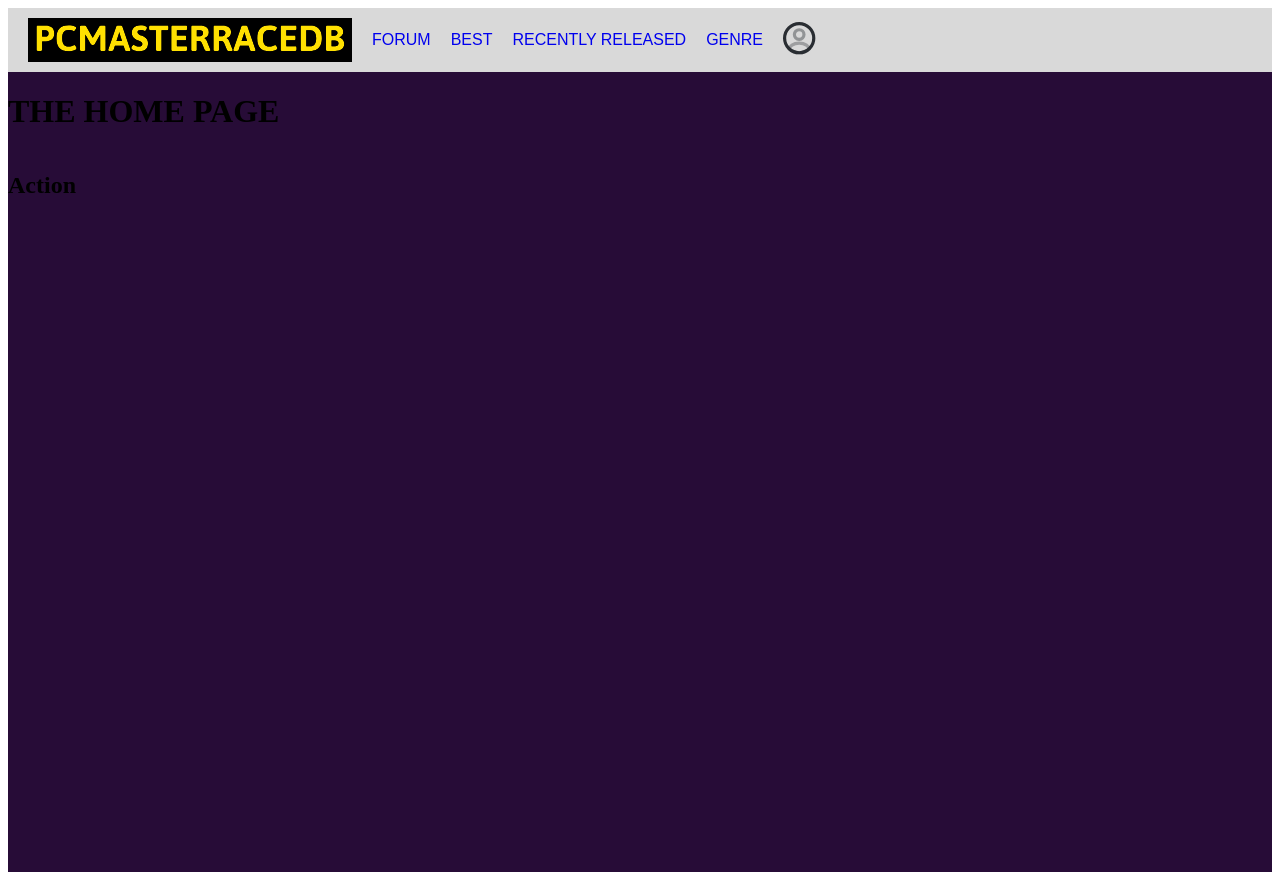
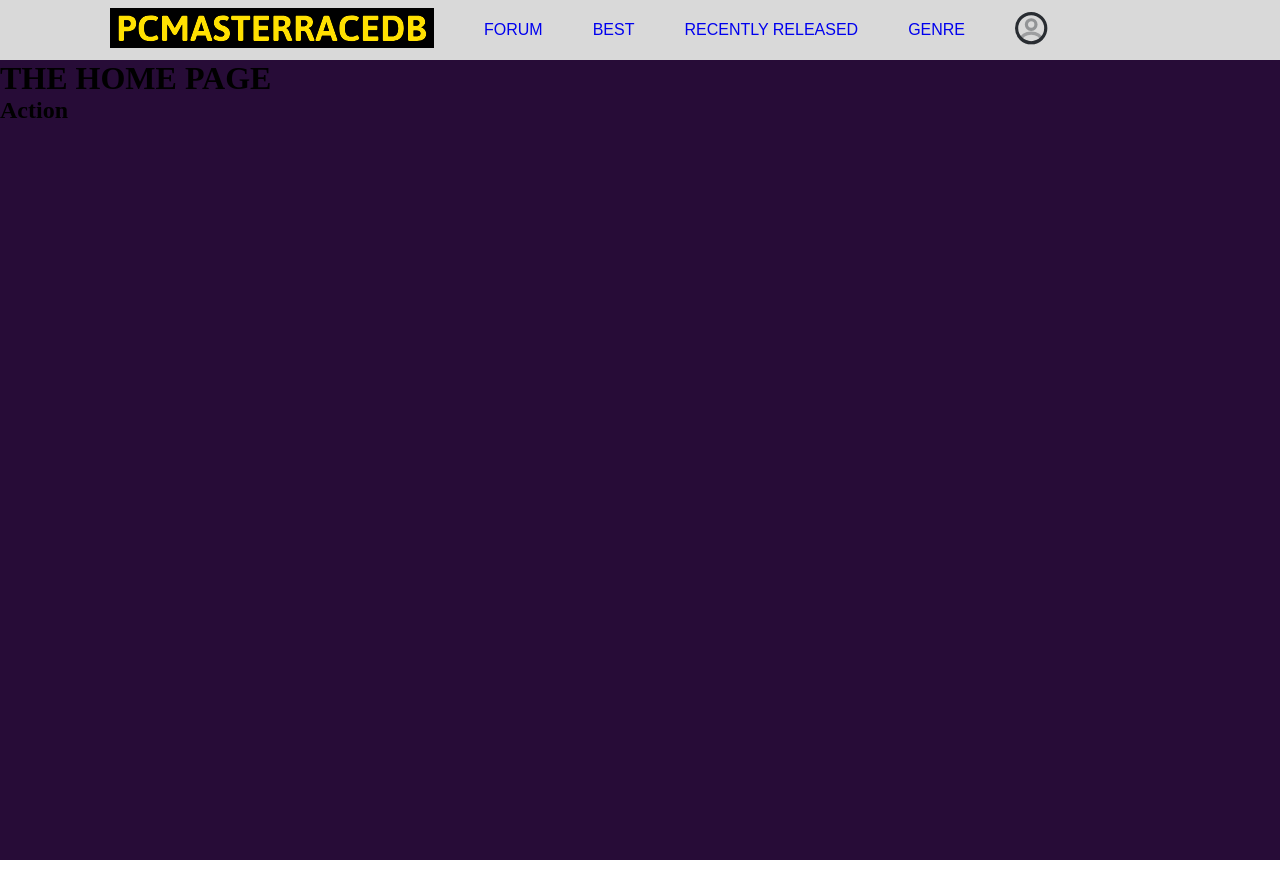
Before and after one commit to JacopoFoschi2/ElaboratoISW, a Vue app in the folder frontend/: page / in a window 1280 px wide. Built offline with nearby package versions, Linux system fonts and the light colour scheme.

Commit message:
fix: fixed the white margin on the page and placed at center the navbar content

```diff
--- a/frontend/src/App.vue
+++ b/frontend/src/App.vue
@@ -1,14 +1,13 @@
 <template>
-    <nav class="navbar-home">
-        <ul>
-            <div class="nav-container">
-                <li class="logo-home"><router-link to="/"><img src="./assets/logo.svg" alt="Logo"></router-link></li>
+    <nav class="navbar-everywhere">
+        <ul class="nav-container">
+                <li><router-link to="/"><img src="./assets/logo.svg" alt="Logo"></router-link></li>
                 <li><router-link to="/prova">FORUM</router-link></li>
                 <li><router-link to="/">BEST</router-link></li>
                 <li><router-link to="/">RECENTLY RELEASED</router-link></li>
                 <li><router-link to="/">GENRE</router-link></li>
-                <li><router-link to="/"><img src="./assets/pfpIcon.svg" alt="User Icon"></img></router-link></li>
-            </div>
+                <li><router-link to="/"><img class="pfp-" src="./assets/pfpIcon.svg" alt="User Icon">
+                </img></router-link></li>
         </ul>
     </nav>
     <main>
@@ -19,21 +18,24 @@
 </template>
 
 <style scoped>
-    html, body {
-        margin: 0;
-        padding: 0;
-        box-sizing: border-box;
-    }
-
-    .navbar-home{
+.navbar-everywhere {
     display: flex;
     background-color: #d9d9d9;
     align-items: center;
-        justify-content: space-between;
-        padding: 10px 20px;
+    justify-content: center;
+    height: 60px;
+    width: 100%;
+
+    .nav-container {
+        max-width: 1060px;
+        width: 100%;
+        display: flex;
+        align-items: center;
+        gap: 50px;
+    }
 }
 
-    ul{
+ul {
     list-style: none;
     display: flex;
     gap: 20px;
@@ -41,21 +43,19 @@
     margin: 0;
     align-items: center;
 
-        .nav-container{
+    .nav-container {
         display: flex;
         align-items: center;
         gap: 20px;
         max-width: 1060px;
     }
 
-        a{
+    li {
+        a {
             text-decoration: none;
             font: 1em sans-serif;
         }
     }
-    .logo-home {
-        font-weight: bold;
-        color: #FFE001;
-        background-color: black;
+
 }
 </style>
--- a/frontend/src/main.ts
+++ b/frontend/src/main.ts
@@ -1,6 +1,6 @@
 import { createApp } from "vue"
 import { createRouter, createWebHistory, Router } from "vue-router"
-// import "./style.css"
+import "./style.css"
 import App from "./App.vue"
 import Home from "./pages/Home.vue"
 import NotFound from "./pages/NotFound.vue"
--- /dev/null
+++ b/frontend/src/style.css
@@ -0,0 +1,4 @@
+body, header, h1, h2, h5, ul {
+  margin: 0;
+  padding: 0;
+}
```
Lines whose indentation alone changed are shown as unchanged.
